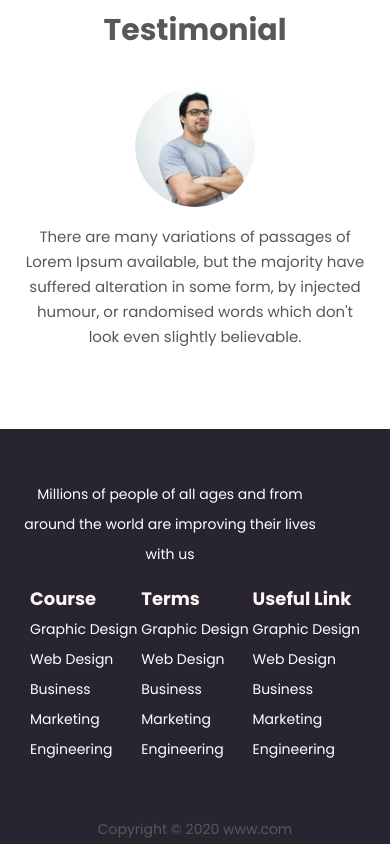
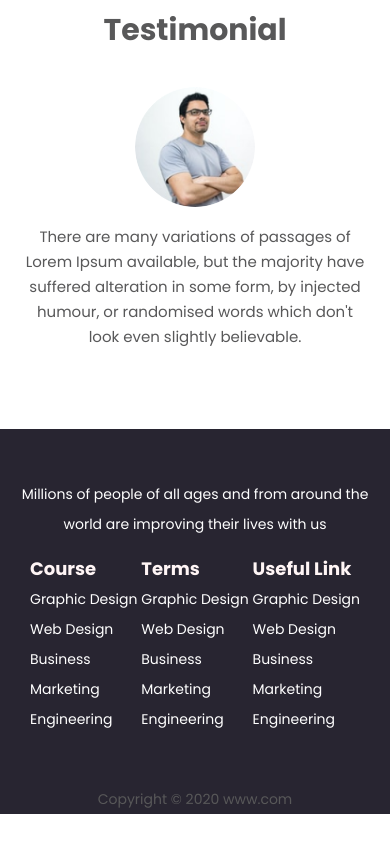
Before and after one commit to KhanZakaria/e-school-responsive, a plain HTML site: page index.html in a window 390 px wide. Shown: the part 2805-3649 px from the top of the page. After the commit the page ends 3619 px from the top, so only its background shows below. Drawn offline with Linux system fonts and the light colour scheme.

Commit message:
Update responsive.css

```diff
--- a/css/responsive.css
+++ b/css/responsive.css
@@ -186,4 +186,7 @@
     .reviewText p {
         width: 100%;
     }
+     .footerContent {
+         padding-right: 0px;
+    }
 }
```
